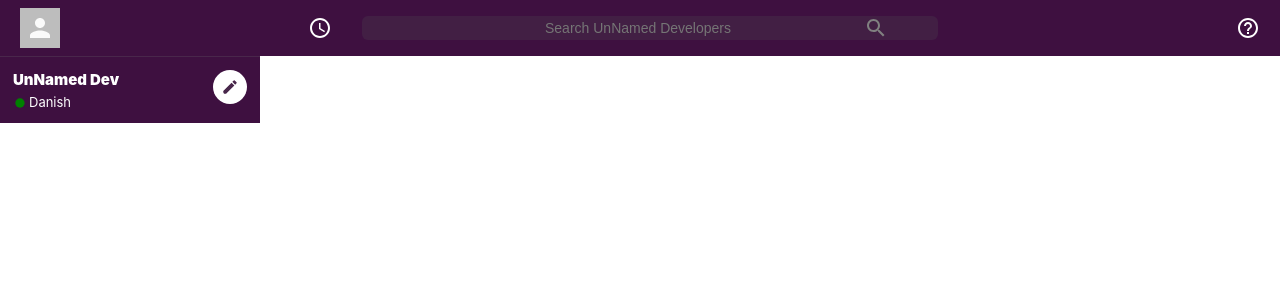
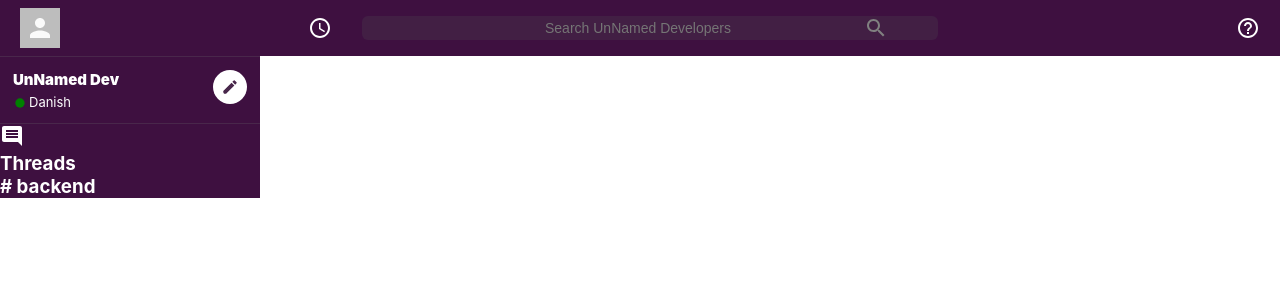
Before and after one commit to danish45007/slack-clone_firebase-react.js, a React (Create React App) app: page / in a window 1280 px wide. Shown: the top 300 px of the page. Built offline with nearby package versions, Linux system fonts and the light colour scheme.

Commit message:
sidebar option component

```diff
--- a/src/Components/Sidebar/Sidebar.css
+++ b/src/Components/Sidebar/Sidebar.css
@@ -7,7 +7,7 @@
 
 .sidebar__header {
     display: flex;
-    border-bottom: 1px soild #49274b;
+    border-bottom: 1px solid #49274b;
     padding-bottom: 10px;
     padding: 13px;
 }
@@ -37,7 +37,6 @@
     color: green;
 }
 
-
 .create > .MuiSvgIcon-root {
     padding: 8px;
     color: #49274b;
--- a/src/Components/Sidebar/Sidebar.js
+++ b/src/Components/Sidebar/Sidebar.js
@@ -2,7 +2,8 @@ import React from 'react';
 import FiberManualRecordIcon from '@material-ui/icons/FiberManualRecord';
 import CreateIcon from '@material-ui/icons/Create';
 import "./Sidebar.css";
-
+import SidebarOption from '../SidebarOptions/SidebarOption';
+import InsertCommentIcon from '@material-ui/icons/InsertComment';
 
 function Sidebar() {
     return (
@@ -19,6 +20,12 @@ function Sidebar() {
                     <CreateIcon />
                 </div>
             </div>
+                {/* Sidebar Option Components takes props as Icon as
+                component and title  */}
+            <div>
+                <SidebarOption Icon={InsertCommentIcon} title="Threads" />
+                <SidebarOption title="backend" />
+            </div>
         </div>
     )
 }
--- /dev/null
+++ b/src/Components/SidebarOptions/SidebarOption.js
@@ -0,0 +1,22 @@
+import React from 'react'
+import './SidebarOption.css';
+
+function SidebarOption( {Icon,title} ) {
+    return (
+        <div className="sidebarOption">
+            {Icon && <Icon className="sidebarOption__icon" />}
+
+            {/* Icon exists then normal clickable options and if Icon doesn't exists title as Channel name */}
+
+            {Icon ?
+                <h3>{title}</h3> : (
+                <h3>
+                    <span className="sidebarOption__hash"># </span>
+                    {title}
+                </h3>
+                )}
+        </div>
+    );
+}
+
+export default SidebarOption
```
Also changed, not shown: src/Components/SidebarOptions/SidebarOption.css (added).
